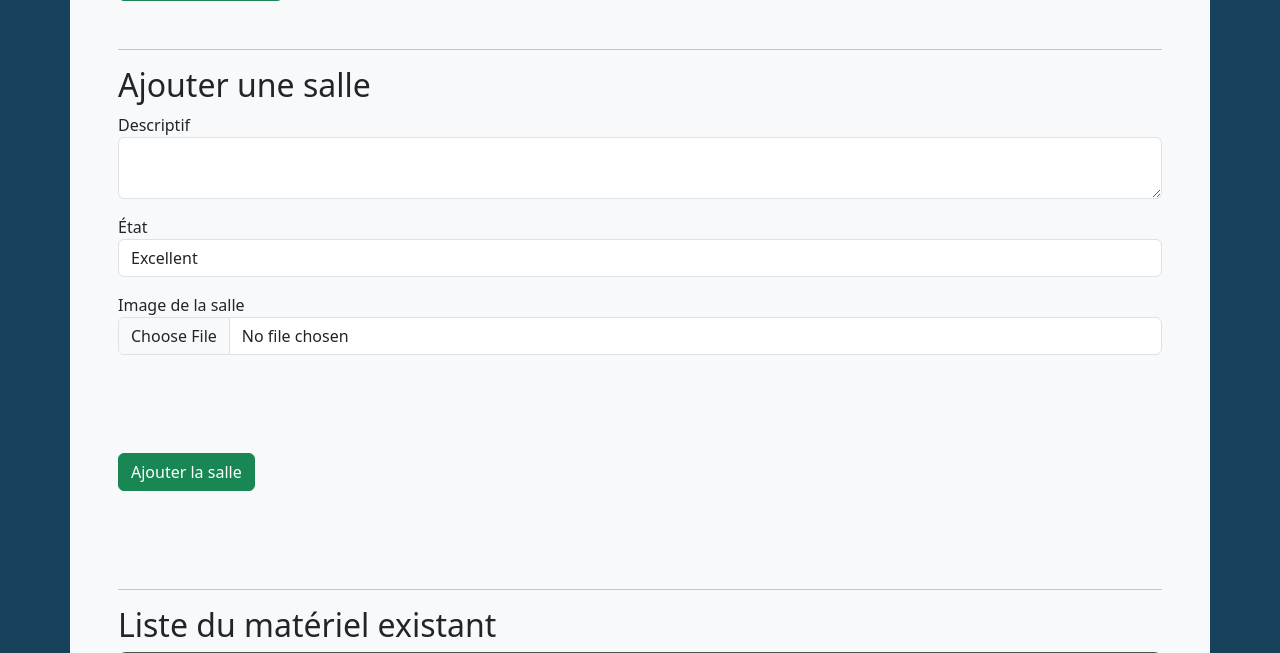
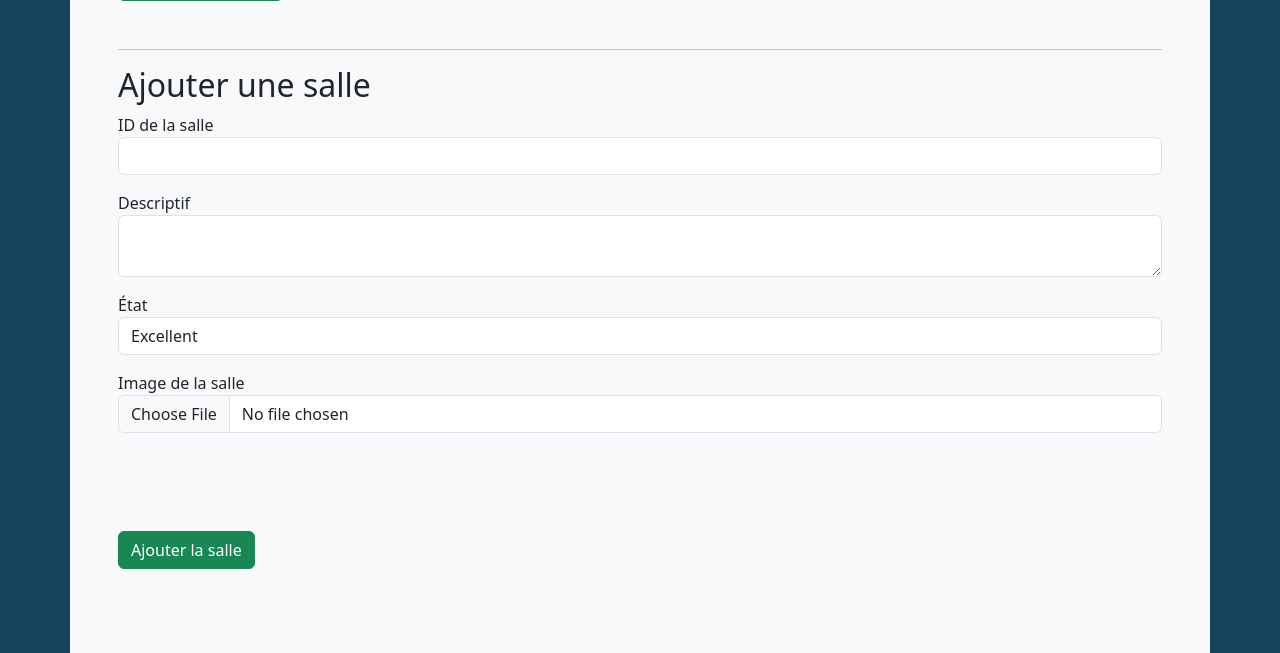
Before and after one commit to MLoks77/SAE203, a PHP site: page /php/admin_ajouter.php in a window 1280 px wide. Shown: the part 1155-1808 px from the top of the page. Run offline with PHP 8.4, Linux system fonts and the light colour scheme; a user stored in the database is signed in; data comes from the database, SQL or seed files in the repository.

```diff
--- a/php/admin_ajouter.php
+++ b/php/admin_ajouter.php
@@ -30,6 +30,7 @@ if (isset($_POST['supprimer_materiel']) && isset($_POST['id_materiel'])) {
     $stmt = $pdo->prepare($sql);
     $stmt->execute([$id]);
 }
+
 // Suppression salle
 if (isset($_POST['supprimer_salle']) && isset($_POST['id_salle'])) {
     $id = intval($_POST['id_salle']);
@@ -41,6 +42,7 @@ if (isset($_POST['supprimer_salle']) && isset($_POST['id_salle'])) {
     $stmt = $pdo->prepare($sql);
     $stmt->execute([$id]);
 }
+
 // Ajout matériel
 if ($_SERVER['REQUEST_METHOD'] === 'POST' && isset($_POST['ajout_materiel'])) {
     $reference = trim($_POST['reference']);
@@ -62,20 +64,30 @@ if ($_SERVER['REQUEST_METHOD'] === 'POST' && isset($_POST['ajout_materiel'])) {
         }
     }
 }
-// Ajout salle
+
+// Ajout salle avec ID saisi manuellement
 if ($_SERVER['REQUEST_METHOD'] === 'POST' && isset($_POST['ajout_salle'])) {
+    $id_salle = intval($_POST['id_salle']);
     $descriptif = trim($_POST['descriptif_salle']);
     $etat = $_POST['etat_salle'];
-    $sql = "INSERT INTO salle (Descriptif, Etat) VALUES (?, ?)";
+
+    $check = $pdo->prepare("SELECT COUNT(*) FROM salle WHERE ID = ?");
+    $check->execute([$id_salle]);
+    if ($check->fetchColumn() > 0) {
+        echo "<div class='alert alert-danger'>Erreur : l'ID de salle existe déjà.</div>";
+    } else {
+        $sql = "INSERT INTO salle (ID, Descriptif, Etat) VALUES (?, ?, ?)";
         $stmt = $pdo->prepare($sql);
-    $stmt->execute([$descriptif, $etat]);
-    $id_salle = $pdo->lastInsertId();
+        $stmt->execute([$id_salle, $descriptif, $etat]);
+
         if (isset($_FILES['image_salle'])) {
             $upload_dir = "../image/";
             $filename = "Salle" . $id_salle . ".jpg";
             move_uploaded_file($_FILES['image_salle']['tmp_name'], $upload_dir . $filename);
         }
     }
+}
+
 
 // PAGINATION
 $max_per_page = 5;
@@ -164,6 +176,10 @@ $salles = $pdo->query("SELECT * FROM salle ORDER BY ID DESC LIMIT $max_per_page
     <!-- Formulaire d'ajout de salle -->
     <form method="post" enctype="multipart/form-data">
     <h2>Ajouter une salle</h2>
+    <div class="mb-3">
+        <label>ID de la salle</label>
+        <input type="number" name="id_salle" class="form-control" required>
+    </div>
     <div class="mb-3">
         <label>Descriptif</label>
         <textarea name="descriptif_salle" class="form-control" required></textarea>
```
Lines whose indentation alone changed are shown as unchanged.
